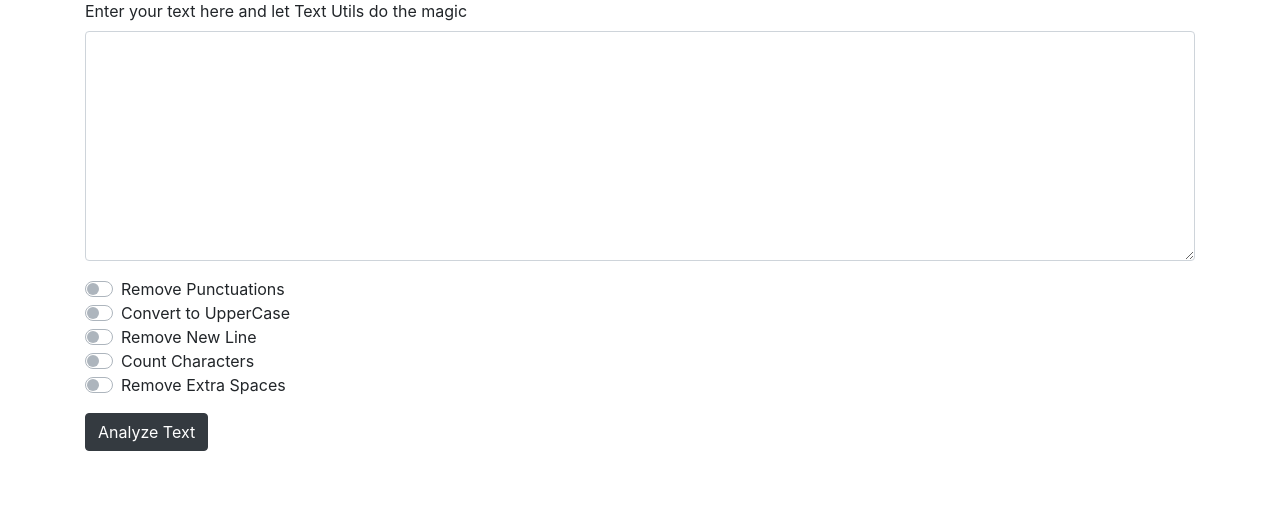
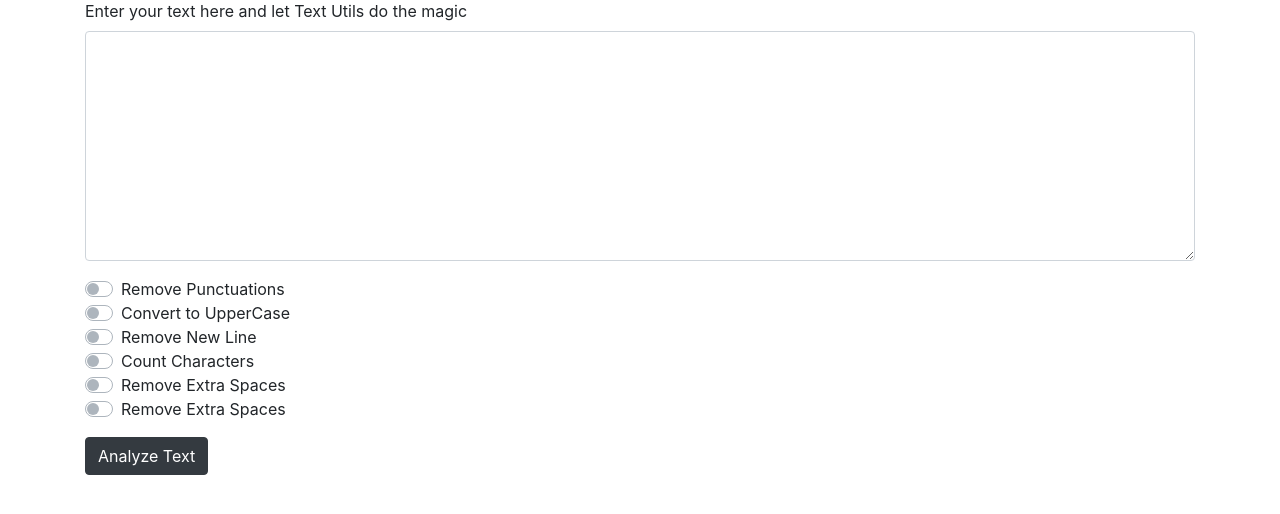
Before and after one commit to SamShah30112004/TextUtil, a Django app: page / in a window 1280 px wide. Shown: the part 123-637 px from the top of the page. Run offline with Django 3.2, Linux system fonts and the light colour scheme; some libraries are stand-ins or nearby versions.

Commit message:
Added a new feature to count words

```diff
--- a/Templates/index.html
+++ b/Templates/index.html
@@ -72,6 +72,10 @@
                 <input type="checkbox" class="custom-control-input" id="customSwitch5" name="RemoveSpace">
                 <label class="custom-control-label" for="customSwitch5">Remove Extra Spaces</label>
             </div>
+            <div class="custom-control custom-switch">
+                <input type="checkbox" class="custom-control-input" id="customSwitch6" name="CountWords">
+                <label class="custom-control-label" for="customSwitch6">Remove Extra Spaces</label>
+            </div>
             <button type="submit" class="btn btn-dark mt-3">Analyze Text</button>
         </form>
     </div>
--- a/TextUtils/urls.py
+++ b/TextUtils/urls.py
@@ -25,4 +25,5 @@ urlpatterns = [
     path('RemoveNewLine', views.analyze, name='NewLine'),
     path('CountChar', views.analyze, name='CharCount'),
     path('RemoveSpace', views.analyze, name='RemoveSpace'),
+    path('CountWords', views.analyze, name='Count Words'),
 ]
--- a/TextUtils/views.py
+++ b/TextUtils/views.py
@@ -12,6 +12,7 @@ def analyze(request):
     NewLine = request.POST.get('RemoveNewLine', 'off')
     char = request.POST.get('CountChar', 'off')
     extraSpaces = request.POST.get('RemoveSpace', 'off')
+    wordcount = request.POST.get('CountWords', 'off')
     punctuation = string.punctuation
 
     if(Check == 'on' and Caps == 'on' and NewLine == 'on'):
@@ -77,7 +78,16 @@ def analyze(request):
             if not(Input[index] == " " and Input[index+1]==" "):
                 analyzed = analyzed + char
 
-        params = {'purpose': 'After Counting Charecters No. of characters: ', 'analyzed_text': analyzed}
+        params = {'purpose': 'After Removing extra spaces: ', 'analyzed_text': analyzed}
+
+    elif wordcount == 'on' and (len(Input) > 0):
+        Input = Input + " "
+        analyzed = 0
+        for char in Input:
+            if char == " ":
+                analyzed = analyzed + 1
+
+        params = {'purpose': 'After Counting words No. of words: ', 'analyzed_text': analyzed}
 
     else:
         return HttpResponse("Error")
```
Also changed, not shown: 1 other file.
